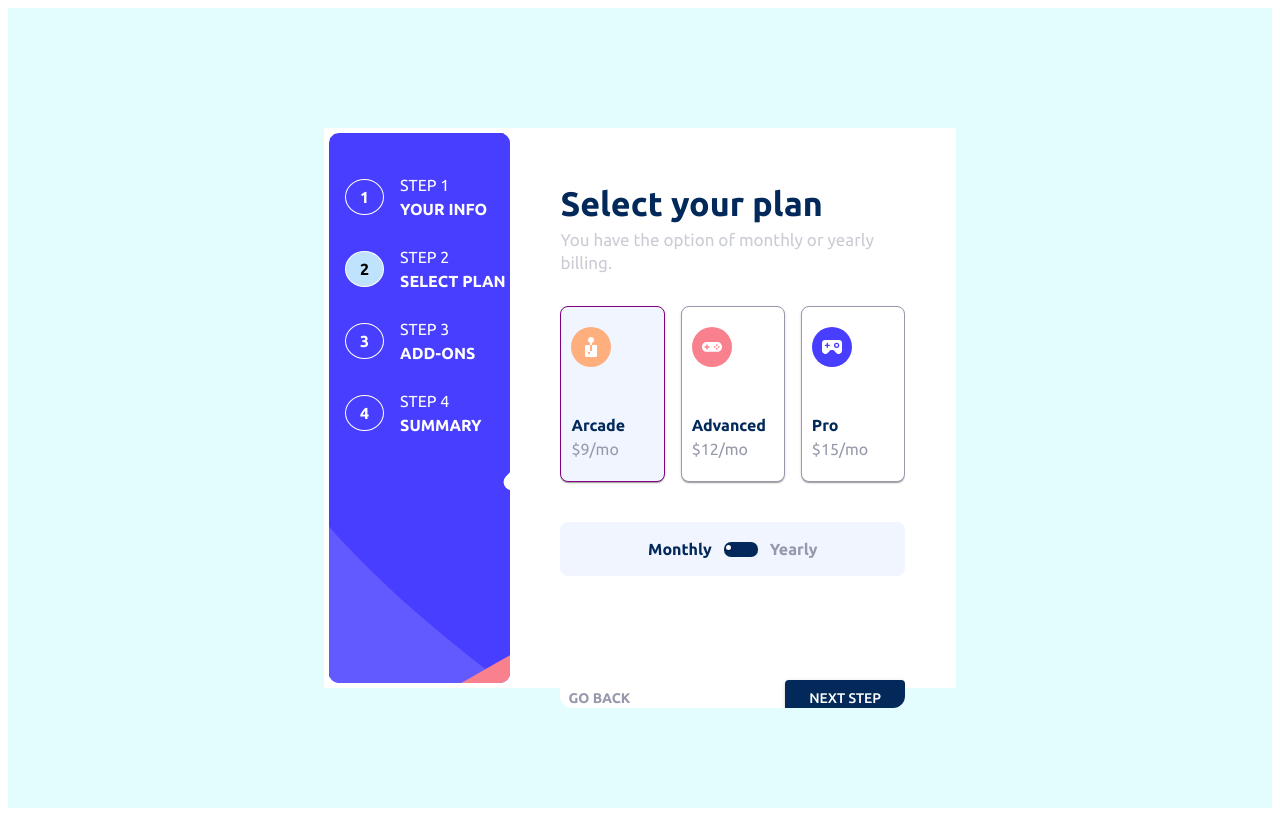
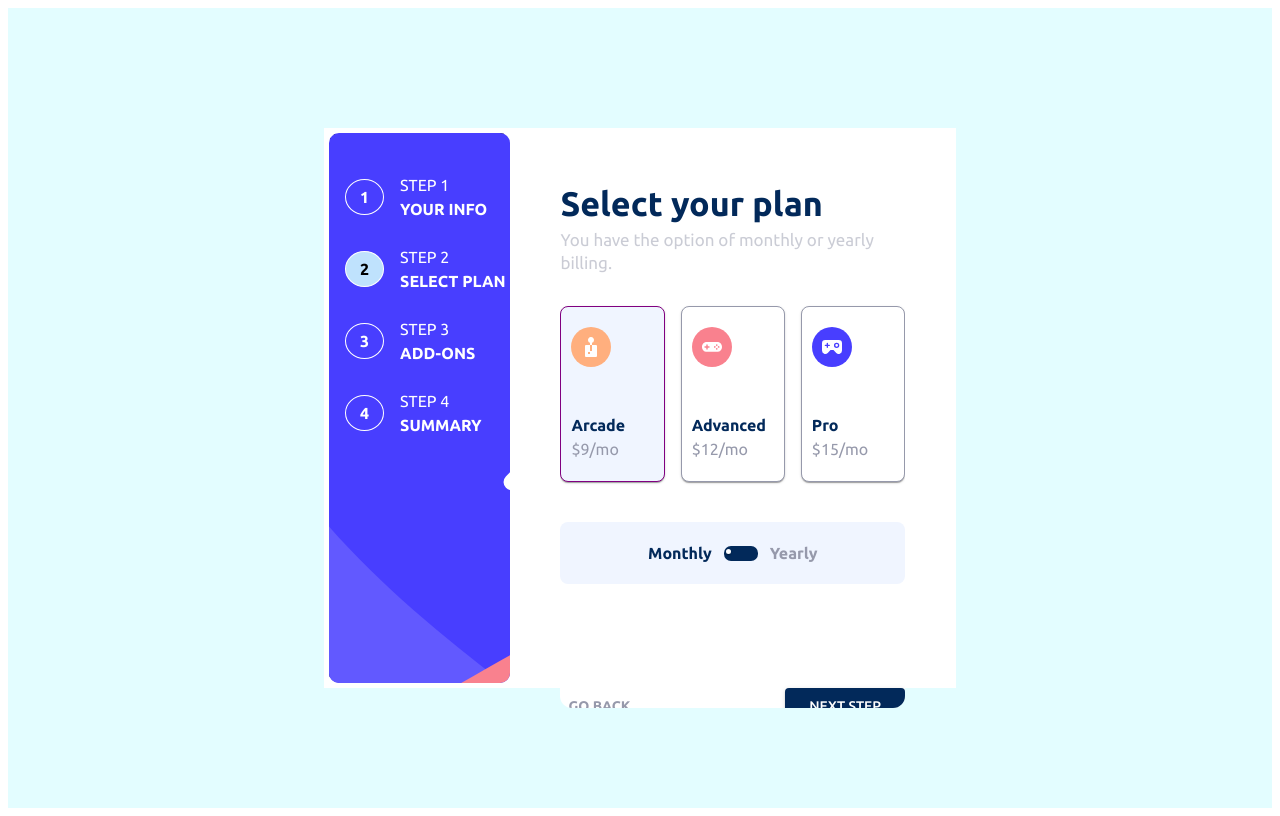
Before and after one commit to a656q59/multi_step_form, a React (Vite) app: page /plan in a window 1280 px wide. Built offline with nearby package versions, Linux system fonts and the light colour scheme.

Commit message:
fixed alignment issues

```diff
--- a/src/pages/PersonalInfo.jsx
+++ b/src/pages/PersonalInfo.jsx
@@ -73,7 +73,7 @@ const PersonalInfo = () => {
       <CustomTextField
         label="Name"
         placeholder="e.g. Stephen King"
-        ppts={{ marginTop: "40px" }}
+        ppts={{ marginTop: { lg: "-20px", xl: "0px" } }}
         value={formData.name}
         handleChange={handleChange("name")}
         error={errors.name}
@@ -97,7 +97,7 @@ const PersonalInfo = () => {
 
 
       {/* ------------------------------navigation buttons------------------------------------- */}
-      <Box mt={8.7} display={{ xs: "none", lg: "flex" }} sx={{ justifyContent: "end" }}>
+      <Box mt={5.7} display={{ xs: "none", lg: "flex" }} sx={{ justifyContent: "end" }}>
 
         <Button variant="contained"
           onClick={handleSubmit}
--- a/src/pages/PlanSelection.jsx
+++ b/src/pages/PlanSelection.jsx
@@ -66,8 +66,8 @@ const PlanSelection = ({ plan, selectedItem, handleClick, handleCardClick }) =>
         display="flex"
         justifyContent="center"
         alignItems="center"
-        my={5}
-        py={1}
+        my={{ xs: 2, lg: 5 }}
+        py={1.5}
         sx={{
           borderRadius: 2,
           backgroundColor: "hsl(218, 100%, 97%)",
```
